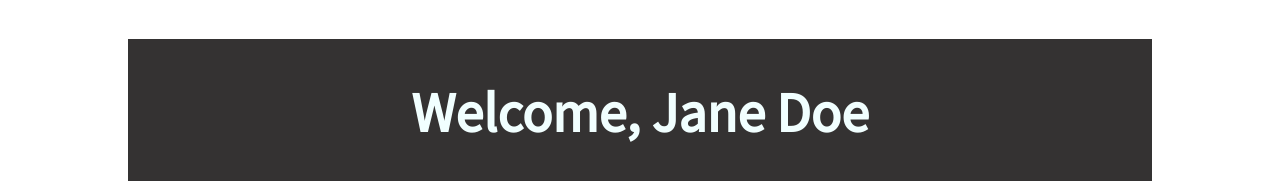
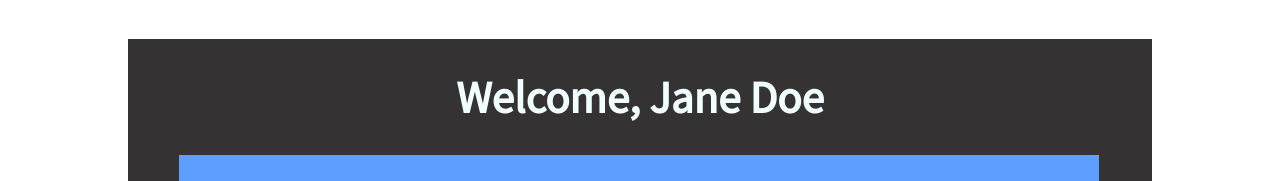
Before and after one commit to hSiri01/YearEnRoute, a plain HTML site: page index.html in a window 1280 px wide. Shown: the part 89-270 px from the top of the page. Drawn offline with nearby package versions, Linux system fonts and the light colour scheme.

Commit message:
update website

```diff
--- a/index.html
+++ b/index.html
@@ -24,7 +24,7 @@
 
   <div class="rectangle">
     <center>
-      <h1>Welcome, Jane Doe</h1>
+      <h1 style="font-size: 45px">Welcome, Jane Doe</h1>
 
       <div class="row">
         <div class="column" >
```
Also changed, not shown: 1 other file.
